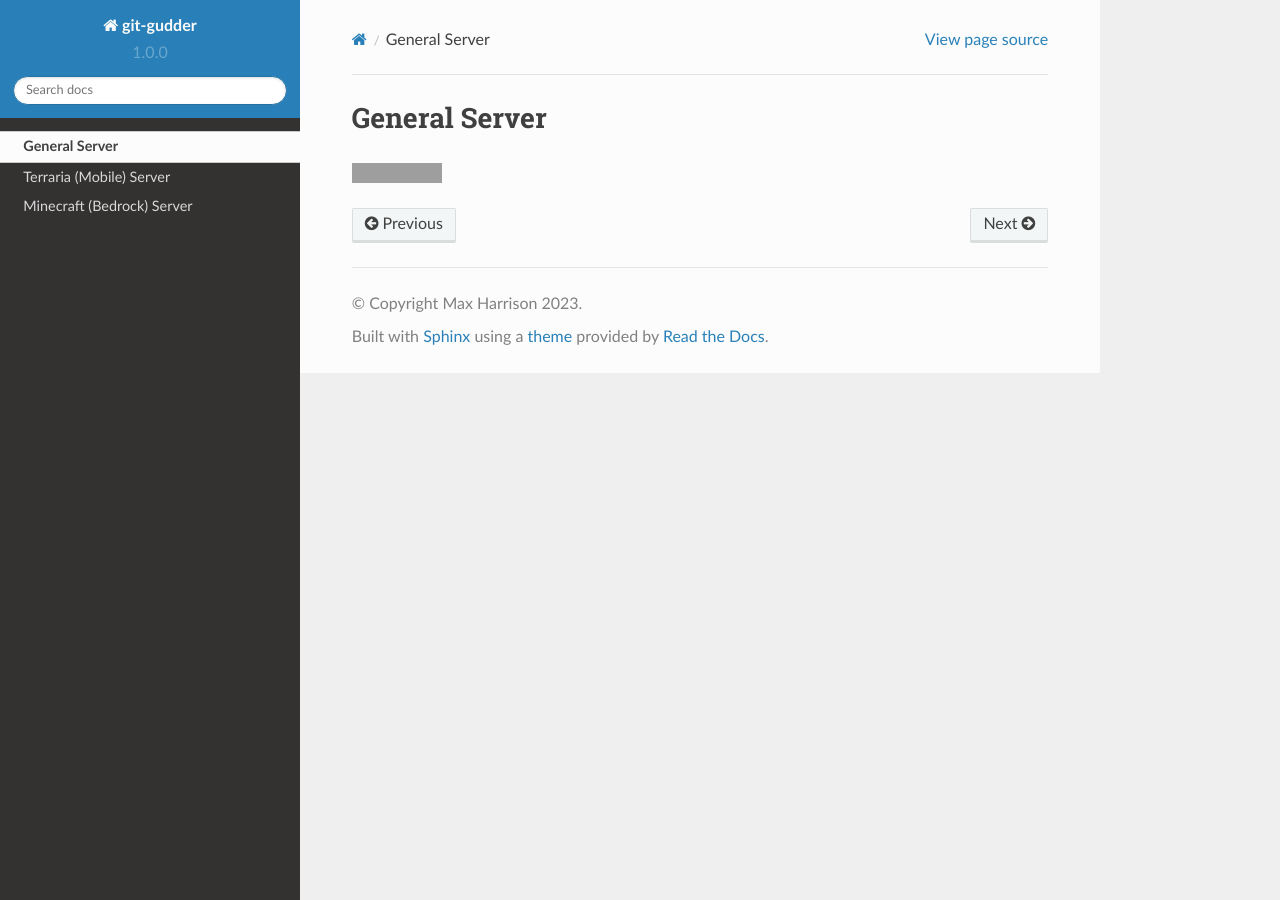
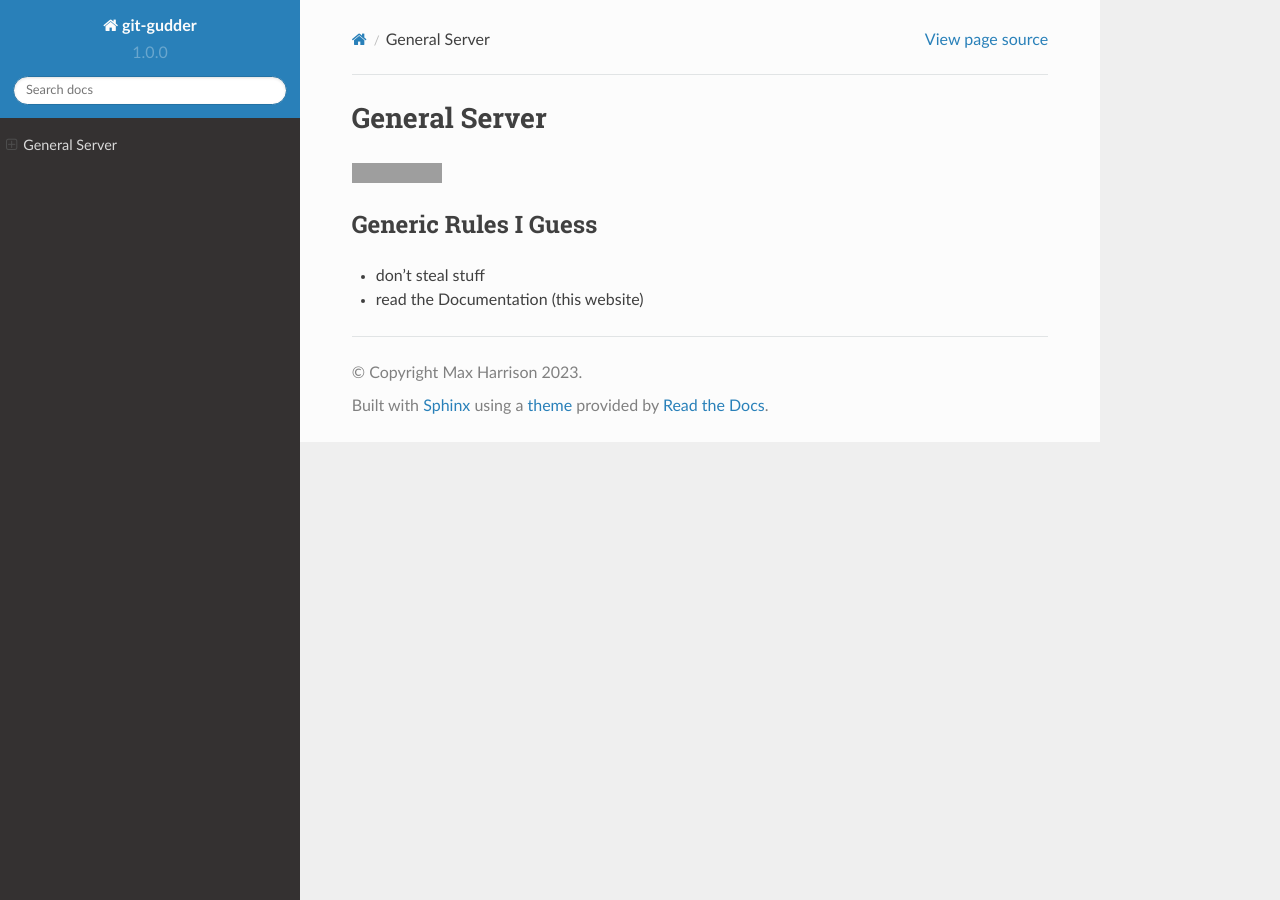
Before and after one commit to Cornelius-Figgle/git-gudder, a Sphinx documentation site: the page built from docs/source/game-servers/index.md.md, in a window 1280 px wide. Built offline with Sphinx 7.4.7 and the Read the Docs theme 2.0.0, drawn with Linux system fonts in a browser that asks for light colours; pages that are not in the unit, such as notebooks, are missing from menus; grey boxes are pictures that could not be loaded.

Commit message:
folders?

```diff
--- a/docs/source/server.md
+++ b/docs/source/game-servers/index.md.md
@@ -1,3 +1,8 @@
 # General Server
 
 [![Documentation Status](https://readthedocs.org/projects/git-gudder/badge/?version=latest)](https://git-gudder.readthedocs.io/en/latest/?badge=latest)
+
+## Generic Rules I Guess
+
+- don't steal stuff
+- read the Documentation (this website)
```
Also changed, not shown: docs/source/index.md (+1 -3 lines), docs/source/game-servers/minecraft-server.md (renamed from docs/source/minecraft-server.md), docs/source/game-servers/terraria-server.md (renamed from docs/source/terraria-server.md).
